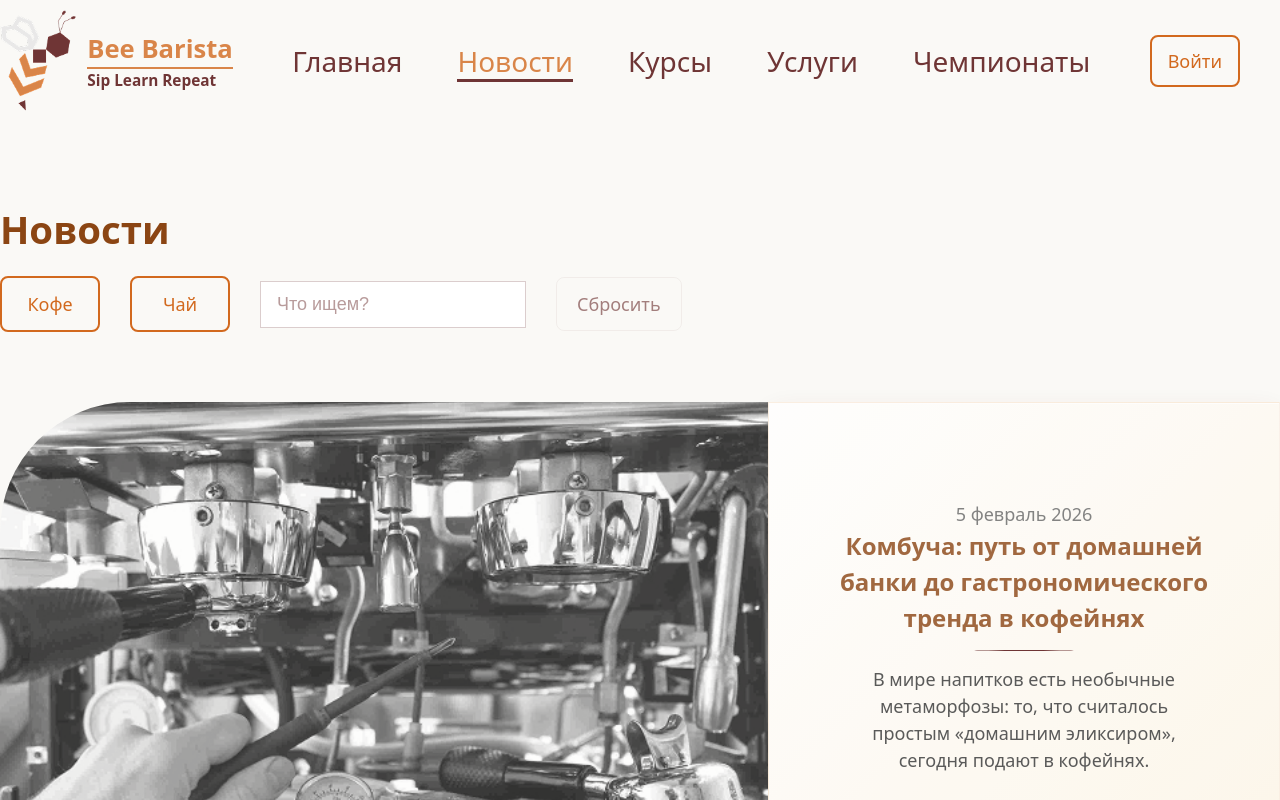
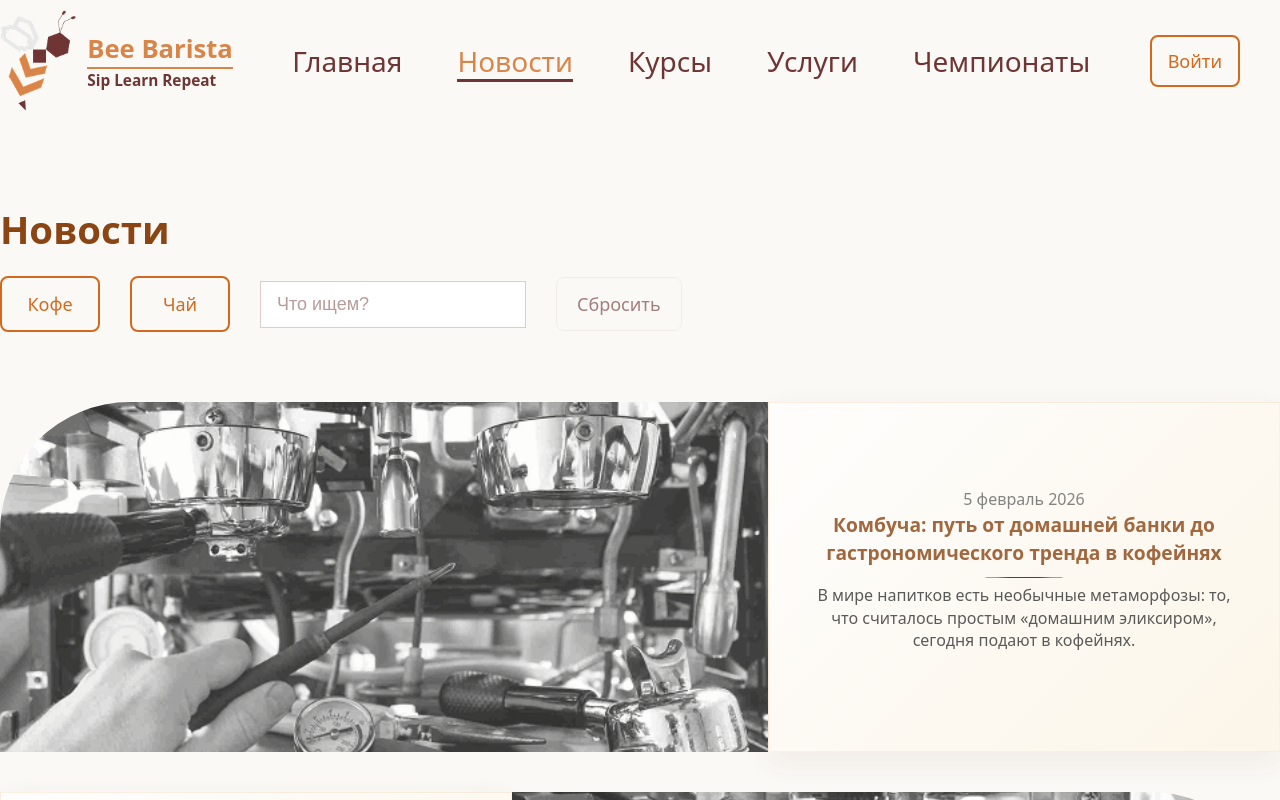
Before and after one commit to romkalan/Coffee-Tea-Mastery, a React (Vite) app: page /news in a window 1280 px wide. Built offline with nearby package versions, Linux system fonts and the light colour scheme.

Commit message:
fix: reduce news card height, fonts, gaps

```diff
--- a/src/components/NewsCard/styles.module.scss
+++ b/src/components/NewsCard/styles.module.scss
@@ -3,7 +3,7 @@
 .root {
   display: flex;
   align-items: stretch;
-  height: 500px;
+  height: 350px;
   flex-basis: inherit;
   transition: all 300ms ease;
 
@@ -41,8 +41,8 @@
   @include card-style;
   width: 40%;
   flex-shrink: 0;
-  min-width: 400px;
-  padding: 40px;
+  min-width: 300px;
+  padding: 24px;
   box-sizing: border-box;
   text-align: center;
   flex-direction: column;
@@ -50,7 +50,7 @@
 }
 
 .title {
-  font-size: $font-medium;
+  font-size: clamp(1.125rem, 1.5vw, 1.375rem); /* 18px - 22px */
   font-weight: bold;
   margin: 0;
   width: 100%;
@@ -60,9 +60,9 @@
 .title::after {
   content: "";
   position: absolute;
-  bottom: -15px;
+  bottom: -10px;
   left: 50%;
-  width: 100px;
+  width: 80px;
   height: 1px;
   background-color: $color-primary;
   transform: translateX(-50%);
@@ -70,14 +70,14 @@
 }
 
 .date {
-  font-size: $font-standard;
+  font-size: $font-small;
   color: $color-info-text;
   width: 100%;
 }
 
 .description {
-  font-size: $font-standard;
+  font-size: $font-small;
   color: $color-info-text-dark;
-  line-height: 1.5;
-  padding: 30px;
+  line-height: 1.4;
+  padding: 16px;
 }
--- a/src/pages/News/styles.module.scss
+++ b/src/pages/News/styles.module.scss
@@ -4,7 +4,7 @@
   width: 100%;
   max-width: var(--content-width);
   align-content: center;
-  margin-bottom: 120px;
+  margin-bottom: 80px;
 }
 
 .title {
@@ -21,8 +21,8 @@
 .newsList {
   display: flex;
   flex-direction: column;
-  gap: 70px;
-  margin: 0 0 70px;
+  gap: 40px;
+  margin: 0 0 40px;
   padding: 0;
 }
 
```
